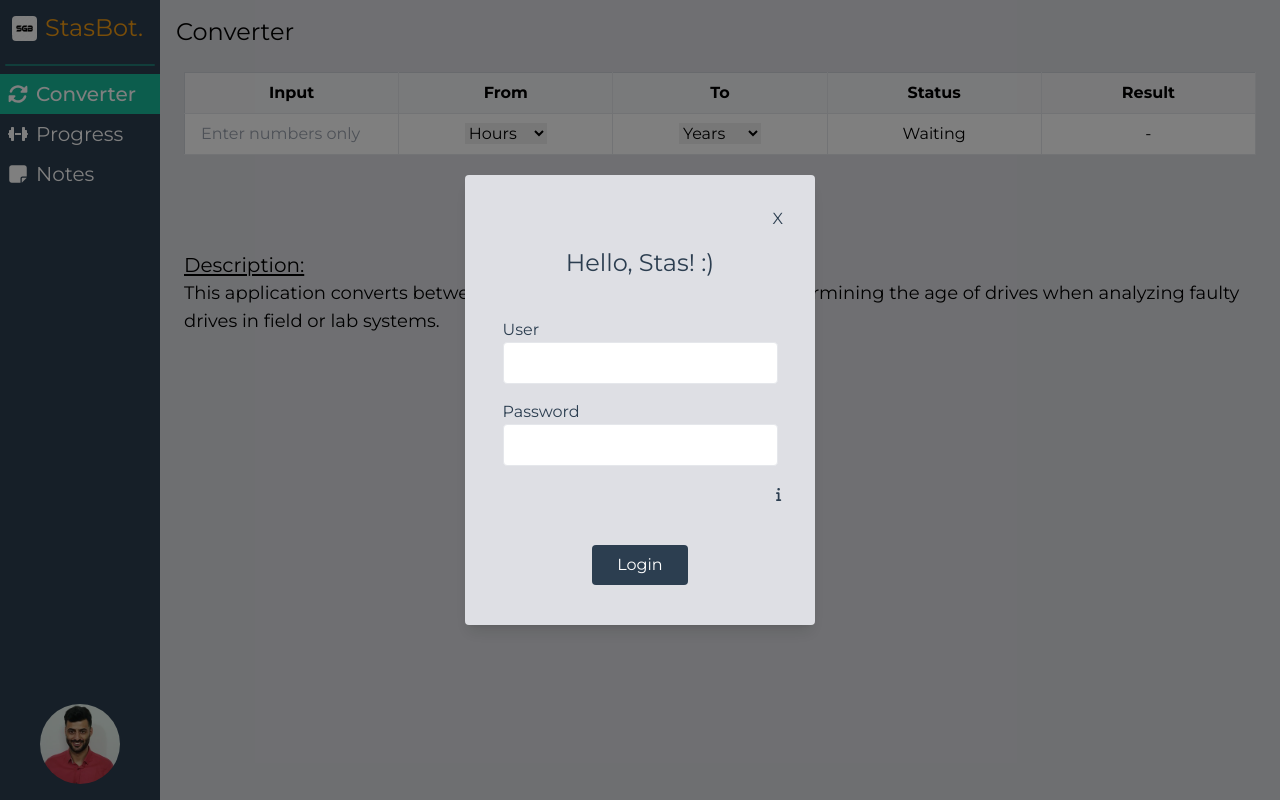
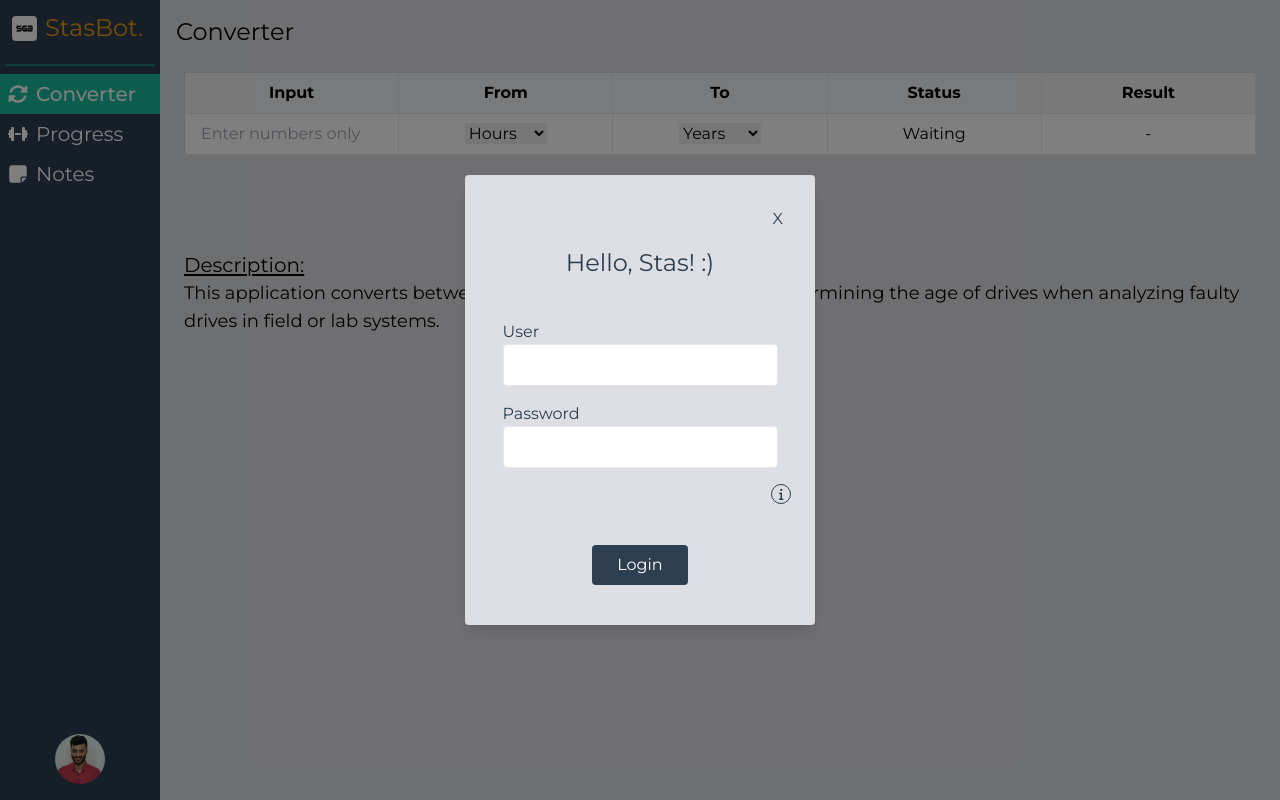
Before and after one commit to StasGavrilov/SGUtils, a Next.js app: page /converter in a window 1280 px wide. Both pictures are taken after a click on the picture 80 px from the left and 744 px from the top of the page. Built offline with nearby package versions, Linux system fonts and the light colour scheme.

Commit message:
fixed home page bug

```diff
--- a/src/components/Login/ProfileImage.tsx
+++ b/src/components/Login/ProfileImage.tsx
@@ -13,8 +13,8 @@ export default function ProfileImage({ onClick, hoverText }: ProfileImageProps)
                 <Image
                     src="/pictures/login-pic.jpg"
                     alt="emblem"
-                    width={80}
-                    height={80}
+                    width={50}
+                    height={50}
                     className="rounded-full"
                     onClick={onClick}
                 />
--- a/src/components/Login/UserHoverMessage.tsx
+++ b/src/components/Login/UserHoverMessage.tsx
@@ -5,8 +5,8 @@ import { FontAwesomeIcon } from '@fortawesome/react-fontawesome'
 export default function UserHoverMessage() {
     return (
         <div className="relative w-full flex justify-end">
-            <div className="flex items-center justify-center w-6 h-6 group">
-                <FontAwesomeIcon icon={faInfo} className="text-sm" />
+            <div className="flex items-center justify-center w-5 h-5 group border border-main rounded-full">
+                <FontAwesomeIcon icon={faInfo} className="text-xs flex items-center justify-center≈" />
                 <div className="absolute hidden group-hover:flex flex-col items-center top-full mt-2 w-full">
                     <span className="relative z-10 p-2 text-xs leading-none text-white whitespace-no-wrap bg-black shadow-lg rounded-md w-[150px] text-center">
                         Hello, This login option is only for the owner. Sorry!
--- a/src/styles/globals.css
+++ b/src/styles/globals.css
@@ -4,6 +4,9 @@
 
 body {
     background-color: #DEDFE4;
+    margin: 0;
+    padding: 0;
+    overflow: hidden;
 }
 
 /*
```
Also changed, not shown: README/bugs.md (+2 -1 lines).
